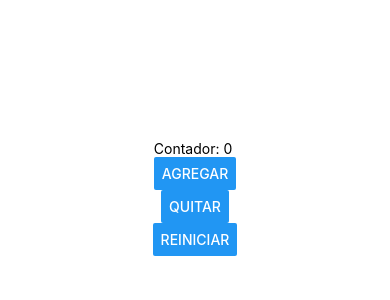
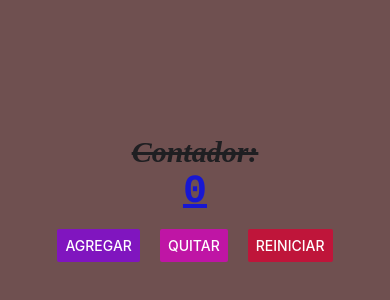
Before and after one commit to AndreAlexander-SM/PAM214, a React Native app in the folder intro/: screen / in a window 390 px wide. Shown: the part 224-524 px from the top of the page. Built offline with nearby package versions, Linux system fonts and the light colour scheme.

Commit message:
Practica 6
En esta practica cuopamos los estilos para ponerlos en nuestros componentes

```diff
--- a/intro/App.js
+++ b/intro/App.js
@@ -1,36 +1,10 @@
 //1. imports: Zona de importaciones
-import { StatusBar } from 'expo-status-bar';
-import { StyleSheet, Text, View, Button } from 'react-native';
-import React, {useState} from 'react';
+import ContadorScreen from './screens/ContadorScreen'
 
 //2. Main: Zona de componentes
 export default function App() {
 
-  const[contador, setContador]=useState(0);
-
   return (
-
-    <View style={styles.container}>
-
-      <Text>Contador: {contador} </Text>
-
-      <Button title='Agregar' onPress={()=>setContador(contador+1)}/>
-      <Button title='Quitar' onPress={()=>setContador(contador-1)}/>
-      <Button title='Reiniciar' onPress={()=>setContador(0)}/>
-
-      <StatusBar style="auto" />
-
-    </View>
-
+    <ContadorScreen></ContadorScreen>
   );
 }
-
-//3. Estilos: Zona estetica y posicionamiento
-const styles = StyleSheet.create({
-  container: {
-    flex: 1,
-    backgroundColor: '#fff',
-    alignItems: 'center',
-    justifyContent: 'center',
-  },
-});
--- /dev/null
+++ b/intro/screens/ContadorScreen.js
@@ -0,0 +1,63 @@
+//1. imports: Zona de importaciones
+import { StatusBar } from 'expo-status-bar';
+import { StyleSheet, Text, View, Button } from 'react-native';
+import React, {useState} from 'react';
+
+//2. Main: Zona de componentes
+export default function ContadorScreen() {
+
+  const[contador, setContador]=useState(0);
+
+  return (
+
+    <View style={styles.container}>
+
+      <Text style={styles.texto}>Contador:</Text>
+       <Text style={styles.texto2}>{contador}</Text>
+
+      <View style={styles.contenedorBotones}>
+      <Button color="#8015bfff" title='Agregar' onPress={()=>setContador(contador+1)}/>
+      <Button color="#bf15a5ff" title='Quitar' onPress={()=>setContador(contador-1)}/>
+      <Button color="#bf153aff" title='Reiniciar' onPress={()=>setContador(0)}/>
+      </View>
+
+      <StatusBar style="auto" />
+
+    </View>
+
+  );
+}
+
+//3. Estilos: Zona estetica y posicionamiento
+const styles = StyleSheet.create({
+  container: {
+    flex: 1,
+    backgroundColor: '#6f5050ff',
+    alignItems: 'center',
+    justifyContent: 'center',
+  },
+
+  texto:{
+    color:'#1f1f22ff',
+    fontSize: 30,
+    fontFamily:'Time New Roman',
+    fontWeight:'bold',
+    fontStyle:'italic',
+    textDecorationLine:'line-through',
+  },
+
+  texto2:{
+    color:'#1717d2ff',
+    fontSize: 40,
+    fontFamily:'Courier',
+    fontWeight:'900',
+    textDecorationLine:'underline',
+  },
+
+  contenedorBotones:{
+    marginTop:15,
+    flexDirection:'row',
+    gap:20,
+  },
+
+});
```
